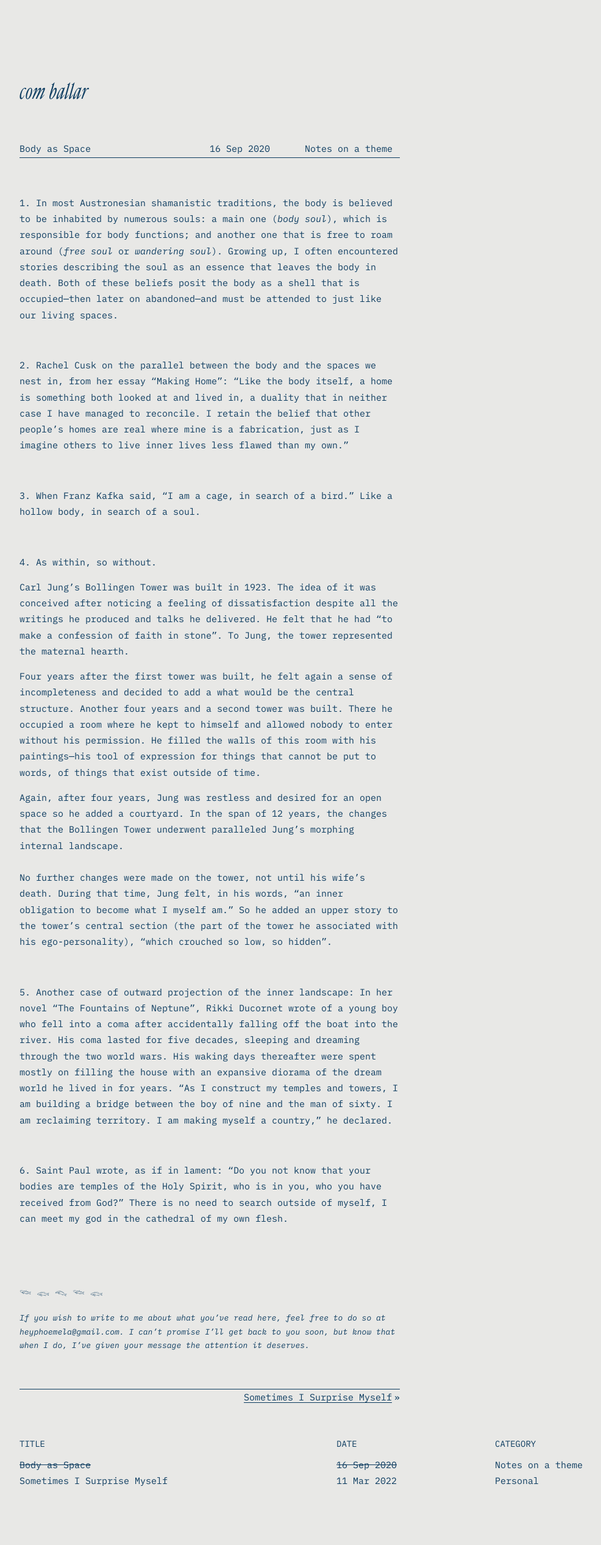
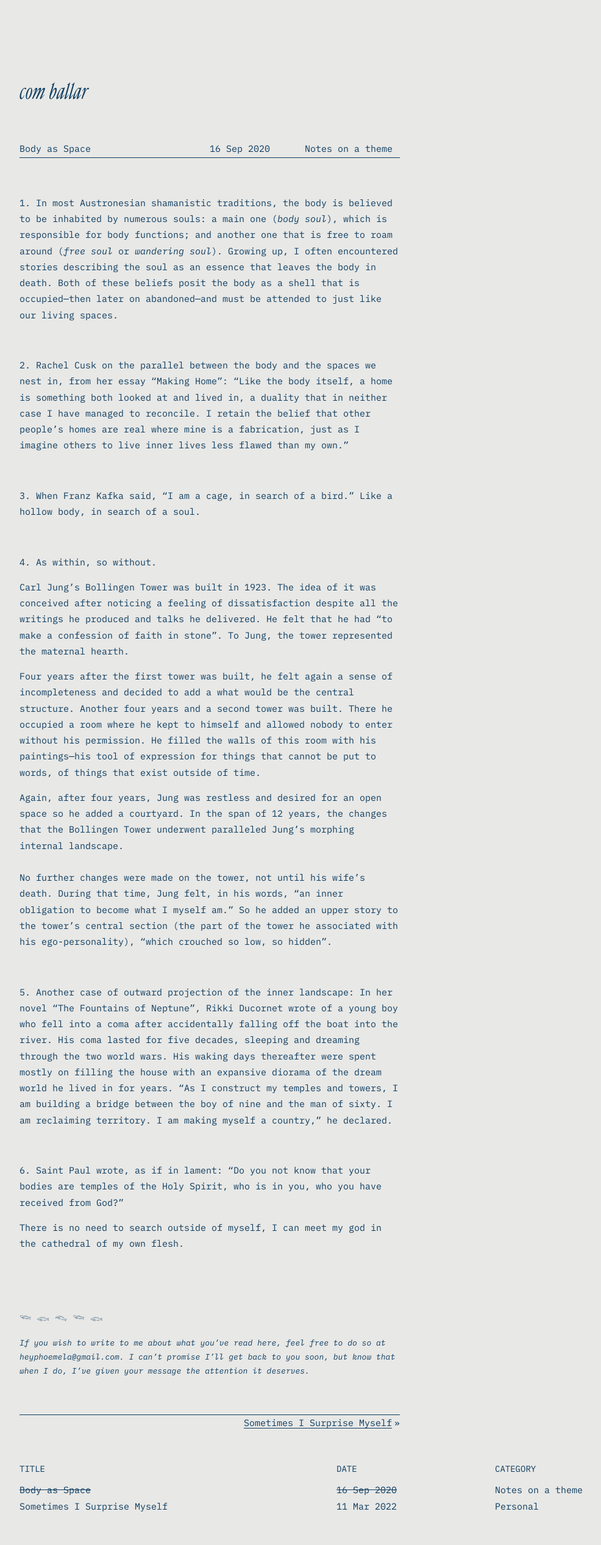
Before and after one commit to comballar/comballar.github.io, a Jekyll site: the page built from _posts/2020-09-16-body-as-space.md, in a window 1280 px wide. Shown: the whole page at 61% size, without its empty margins (88-1074 px from the left). Built offline with Jekyll 4.4.1, drawn with Linux system fonts in a browser that asks for light colours; before the commit the page ends 2492 px from its top, so only the background shows below that.

Commit message:
Update 2020-09-16-body-as-space.md

```diff
--- a/_posts/2020-09-16-body-as-space.md
+++ b/_posts/2020-09-16-body-as-space.md
@@ -4,7 +4,7 @@
 date: 2020-09-16
 author: August Remier
 category: Notes on a theme
-img: https://raw.githubusercontent.com/comoballar/postdb/main/journal01/06.png
+img: https://raw.githubusercontent.com/comoballar/postdb/main/journal01/03.png
 ---
 <br>
 <p>
@@ -38,6 +38,8 @@
 </p>
 <br>
 <p>
-  6.  Saint Paul wrote, as if in lament: “Do you not know that your bodies are temples of the Holy Spirit, who is in you, who you have received from God?” There is no need to search outside of myself, I can meet my god in the cathedral of my own flesh.
+  6.  Saint Paul wrote, as if in lament: “Do you not know that your bodies are temples of the Holy Spirit, who is in you, who you have received from God?”
+</p>
+<p>There is no need to search outside of myself, I can meet my god in the cathedral of my own flesh.
 </p>
 <br>
```
